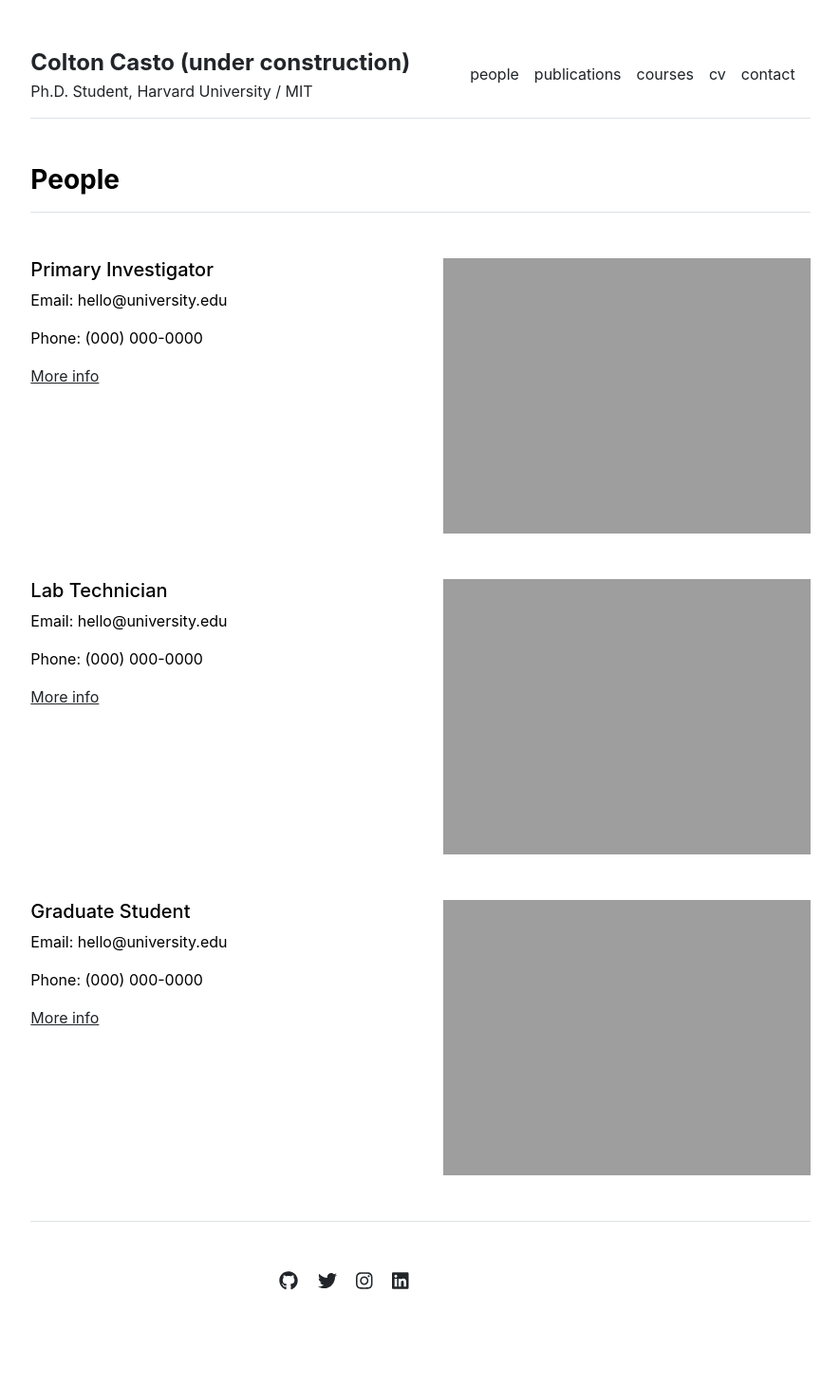
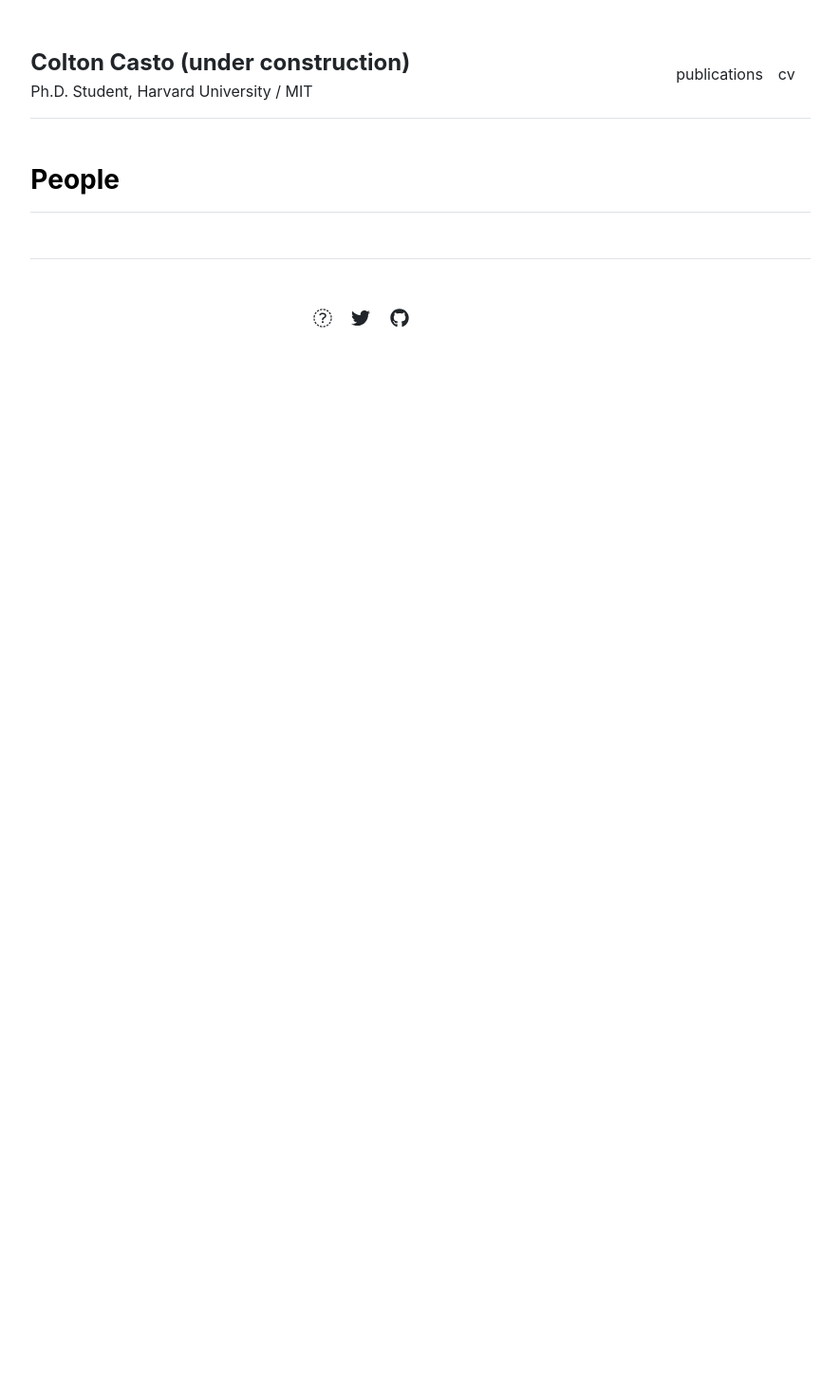
Before and after one commit to coltoncasto/coltoncasto.github.io, a Jekyll site: the page built from people.md, in a window 1280 px wide. Shown: the whole page at 95% size, without its empty margins (197-1082 px from the left). Built offline with Jekyll 4.4.1, drawn with Linux system fonts in a browser that asks for light colours; after the commit the page ends 900 px from its top, so only the background shows below that.

Commit message:
modified _data/settings

```diff
--- a/_data/settings.yml
+++ b/_data/settings.yml
@@ -1,25 +1,8 @@
 menu:
-- {name: 'people', url: '/people'}
 - {name: 'publications', url: '/publications'}
-- {name: 'courses', url: '/courses'}
 - {name: 'cv', url: '/cv'}
-- {name: 'contact', url: '/contact'}
-
-people:
-- {name: 'Primary Investigator', title: 'Researcher', department: 'Physics & Astronomy', institution: 'Some University', institution_address: '1 Main Street, Canada', phone: '(000) 000-0000', email: 'hello@university.edu', office: 'Science Building 505', image: 'assets/img/primary-investigator.jpg', url: 'primary-investigator'}
-- {name: 'Lab Technician', title: 'Researcher', department: 'Physics & Astronomy', institution: 'Some University', institution_address: '1 Main Street, Canada', phone: '(000) 000-0000', email: 'hello@university.edu', office: 'Science Building 505', image: 'assets/img/lab-technician.jpg', url: 'lab-technician'}
-- {name: 'Graduate Student', title: 'Researcher', department: 'Physics & Astronomy', institution: 'Some University', institution_address: '1 Main Street, Canada', phone: '(000) 000-0000', email: 'hello@university.edu', office: 'Science Building 505', image: 'assets/img/graduate-student.jpg', url: 'graduate-student'}
-
-courses:
-- {name: 'Vector Calculus', url: 'vector-calculus'}
-- {name: 'Quantum Mechanics', url: 'quantum-mechanics'}
-- {name: 'Stellar Structures', url: 'stellar-structures'}
 
 social:
-- {icon: 'github', link: 'https://github.com/LeNPaul'}
-- {icon: 'twitter', link: 'https://twitter.com/paululele'}
-- {icon: 'instagram', link: 'https://instagram.com/paululele'}
-- {icon: 'linkedin', link: 'https://linkedin.com/in/lenpaul'}
-
-contacts:
-- {name: 'Dr. Academia', title: 'Professor', department: 'Physics & Astronomy', institution: 'Some University', institution_address: '1 Main Street, Canada', phone: '(000) 000-0000', email: 'hello@university.edu', office: 'Science Building 505', image: 'assets/img/contact.jpg'}
+- {icon: 'scholar', link: 'https://scholar.google.com/citations?user=KfOM898AAAAJ&hl=en&oi=ao'}
+- {icon: 'twitter', link: 'https://x.com/_coltoncasto'}
+- {icon: 'github', link: 'https://github.com/coltoncasto'}
```
